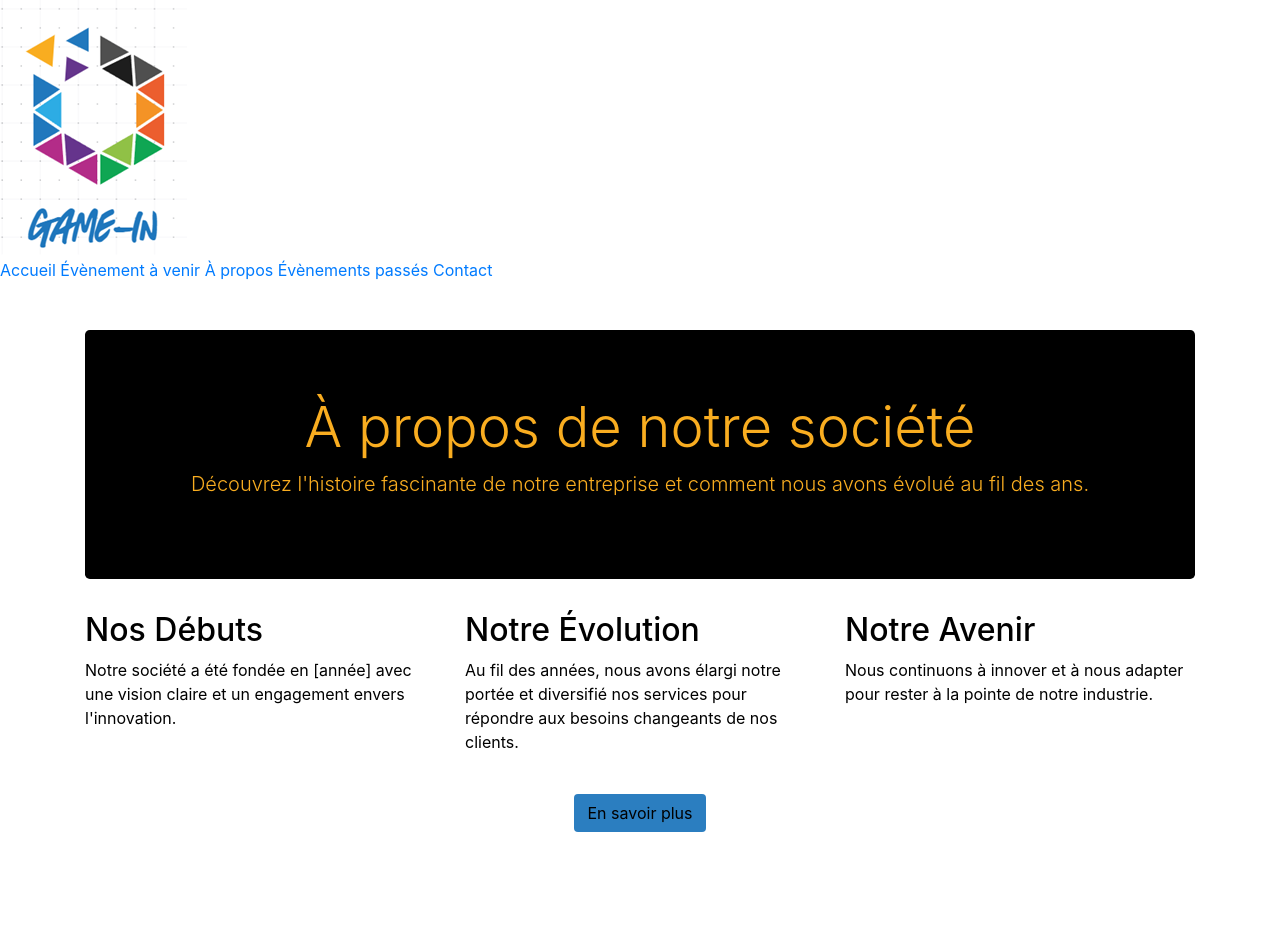
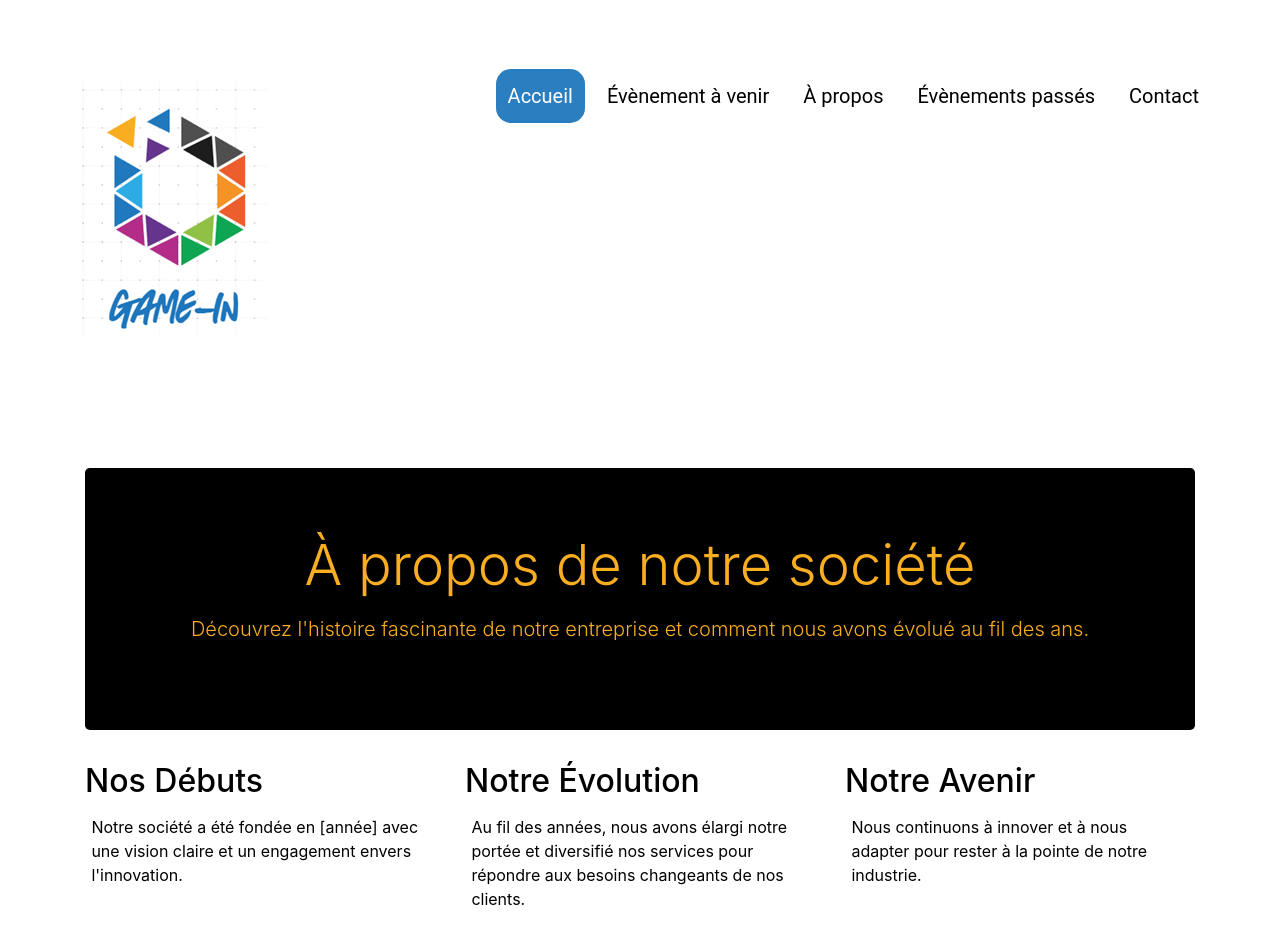
Before and after one commit to Arkalithe/arenaofgamers, a website: page public/apropos.html in a window 1280 px wide. Shown: the top 936 px of the page. Before the commit the page ends 832 px from the top, so only its background shows below. Drawn offline with nearby package versions, Linux system fonts and the light colour scheme.

Commit message:
icon header href done

```diff
--- a/public/apropos.html
+++ b/public/apropos.html
@@ -4,6 +4,12 @@
 <head>
     <meta charset="UTF-8">
     <meta name="viewport" content="width=device-width, initial-scale=1.0">
+    <link rel="stylesheet" href="modal.css" />
+    <link rel="stylesheet" href="https://cdnjs.cloudflare.com/ajax/libs/font-awesome/4.7.0/css/font-awesome.min.css">
+    <link
+      href="https://fonts.googleapis.com/css?family=DM+Sans"
+      rel="stylesheet"
+    />
     <title>À propos</title>
     <link href="https://stackpath.bootstrapcdn.com/bootstrap/4.5.2/css/bootstrap.min.css" rel="stylesheet">
     <style>
@@ -32,7 +38,7 @@
 
 <div class="topnav" id="myTopnav">
     <div class="header-logo">
-    <img alt="logo" src="logo_game-in.png"/>
+    <a href="index.html"><img  alt="logo" src="logo_game-in.png"/></a>
   </div>
   <div class="main-navbar">
 
```
